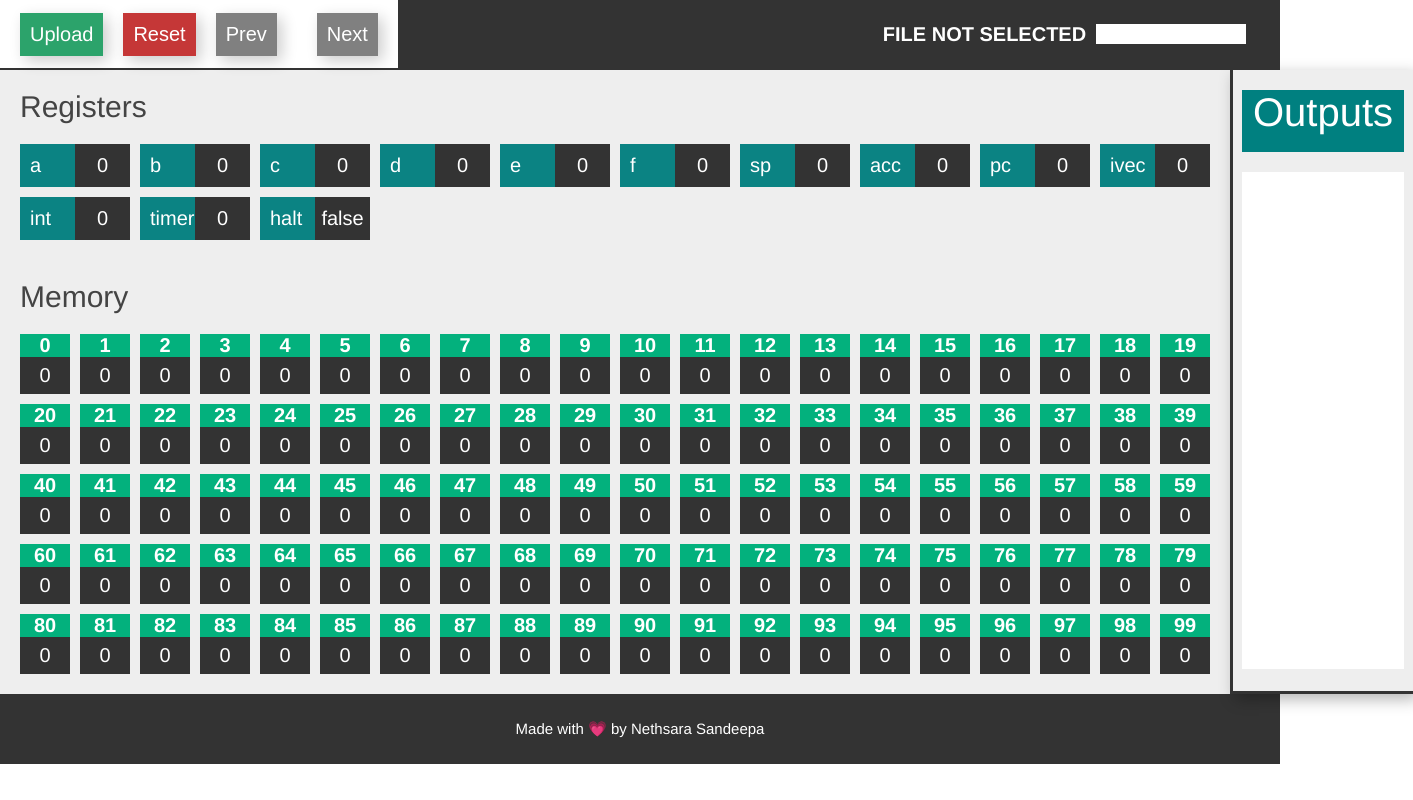
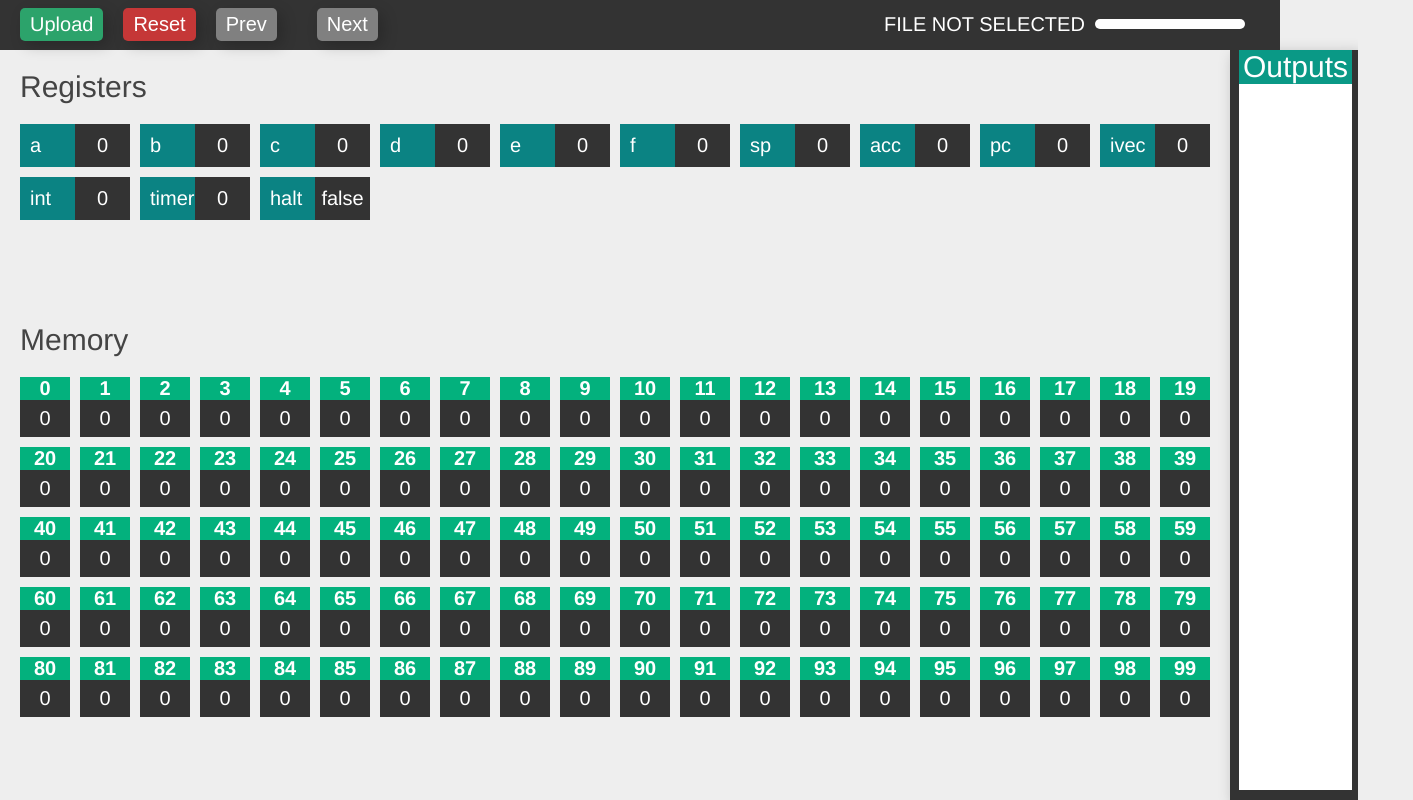
Before and after one commit to Nethrenial/simple-assembly-visualizer, a Vue app: page / in a window 1280 px wide. Shown: the whole page, 1413 px wide, since content can reach past the window. Built offline with nearby package versions, Linux system fonts and the light colour scheme.

Commit message:
improved styling

```diff
--- a/src/App.vue
+++ b/src/App.vue
@@ -298,9 +298,9 @@ const reset = () => {
         <span v-if="!isAtStart">
           {{ isFileUploaded ? "PREV :  " : "FILE NOT SELECTED" }}
         </span>
-        <strong class="instruction" v-if="!isAtStart">
+        <span class="instruction" v-if="!isAtStart">
           {{ isFileUploaded ? prevInstruction : "" }}
-        </strong>
+        </span>
       </div>
       <div class="next">
         {{
@@ -310,9 +310,9 @@ const reset = () => {
               : `NEXT :  `
             : "FILE NOT SELECTED"
         }}
-        <strong class="instruction" v-if="!isFinished">
+        <span class="instruction" v-if="!isFinished">
           {{ isFileUploaded ? (isFinished ? "" : nextInstruction) : "" }}
-        </strong>
+        </span>
       </div>
     </div>
   </div>
@@ -327,7 +327,6 @@ const reset = () => {
       <Outputs :outputs="outputs" />
     </div>
   </div>
-  <footer>Made with 💗 by Nethsara Sandeepa</footer>
 </template>
 
 <style>
@@ -349,6 +348,7 @@ body {
   font-family: Avenir, Helvetica, Arial, sans-serif;
   -webkit-font-smoothing: antialiased;
   -moz-osx-font-smoothing: grayscale;
+  background-color: #eee;
 }
 
 .input-and-reset {
@@ -356,10 +356,10 @@ body {
   top: 0;
   left: 0;
   width: 100%;
-  height: 70px;
+  height: 50px;
   z-index: 10;
   border-bottom: 2px solid #333;
-  background-color: #fff;
+  background-color: #333;
   display: flex;
   justify-content: space-between;
   align-items: center;
@@ -381,16 +381,18 @@ body {
   align-items: center;
   justify-content: space-between;
   padding-left: 2rem;
-  height: 100%;
+  height: 90%;
 }
 
 .instruction {
   background-color: #fff;
-  padding: 1rem;
+  padding: 0.5rem;
   color: #333;
   margin-left: 1rem;
   width: 150px;
   text-align: center;
+  border-radius: 5px;
+  cursor: pointer;
 }
 
 .prev {
@@ -398,19 +400,21 @@ body {
   display: flex;
   align-items: center;
   justify-content: center;
+  font-weight: 200;
 }
 .next {
   flex: 1;
   display: flex;
   align-items: center;
-
   justify-content: center;
+  font-weight: 200;
 }
 
 .container {
   background-color: #eee;
-  margin-top: 70px;
+  margin-top: 50px;
   display: grid;
+  min-height: calc(100vh - 50px);
   grid-template-areas:
     "reg reg reg reg outputs"
     "reg reg reg reg outputs"
@@ -432,11 +436,12 @@ body {
 
 .outputs-container {
   grid-area: outputs;
-  background-color: #eee;
+  background-color: #333;
   box-shadow: 5px 5px 15px rgba(0, 0, 0, 0.3);
   border: 3px solid #333;
   border-top: none;
   border-right: none;
+  border-bottom: none;
   display: flex;
   flex-direction: column;
   justify-content: start;
--- a/src/components/AssemblyFileInput.vue
+++ b/src/components/AssemblyFileInput.vue
@@ -39,18 +39,19 @@ const handleFileUpload = (e: Event) => {
 label {
   background-color: rgb(44, 163, 107);
   color: #fff;
-  padding: 10px;
+  padding: 5px 10px;
   font-size: 2rem;
   cursor: pointer;
   margin-left: 2rem;
   box-shadow: 5px 5px 15px rgba(0, 0, 0, 0.2);
   transition: all 0.3s ease-in-out;
+  border-radius: 5px;
 }
 
 label:hover {
   box-shadow: 5px 5px 12.5px rgba(0, 0, 0, 0.4);
-  background-color: rgb(67, 151, 99);
-  color: rgb(255, 255, 255);
+  color: rgb(67, 151, 99);
+  background-color: rgb(255, 255, 255);
 }
 
 label::active {
--- a/src/components/NextExecution.vue
+++ b/src/components/NextExecution.vue
@@ -15,7 +15,8 @@ const props = defineProps({
 button {
   background-color: rgb(19, 134, 241);
   color: #fff;
-  padding: 10px;
+  padding: 5px 10px;
+  border-radius: 5px;
   font-size: 2rem;
   cursor: pointer;
   margin-left: 2rem;
@@ -29,8 +30,8 @@ button {
 
 button:hover {
   box-shadow: 5px 5px 12.5px rgba(0, 0, 0, 0.4);
-  background-color: rgb(3, 71, 160);
-  color: rgb(255, 255, 255);
+  color: rgb(3, 71, 160);
+  background-color: rgb(255, 255, 255);
   border: none;
   outline: none;
 }
--- a/src/components/Output.vue
+++ b/src/components/Output.vue
@@ -20,7 +20,8 @@ const { outputValue } = toRefs(props);
 
 <style scoped>
 .output {
-  padding: 2rem;
+  padding: 1rem 2rem;
+  text-align: center;
   background-color: #333;
   color: #fff;
   font-size: 2rem;
--- a/src/components/Outputs.vue
+++ b/src/components/Outputs.vue
@@ -31,12 +31,13 @@ const { outputs } = toRefs(props);
 <style scoped>
 h2 {
   text-align: center;
-  margin: 2rem;
-  font-size: 4rem;
+  margin: 1rem;
+  margin-top: 0;
+  margin-bottom: 0;
+  font-size: 3rem;
   font-weight: 200;
   color: #fff;
-  background-color: teal;
-  height: 10%;
+  background-color: rgb(10, 153, 134);
   width: 90%;
 }
 .outputs {
@@ -46,6 +47,10 @@ h2 {
   align-items: center;
   background-color: #fff;
   min-height: 80%;
+  max-height: 100%;
   width: 90%;
+  flex: 1;
+  overflow-y: auto;
+  margin-bottom: 1rem;
 }
 </style>
--- a/src/components/PrevExecution.vue
+++ b/src/components/PrevExecution.vue
@@ -15,7 +15,8 @@ defineProps({
 button {
   background-color: rgb(19, 134, 241);
   color: #fff;
-  padding: 10px;
+  padding: 5px 10px;
+  border-radius: 5px;
   font-size: 2rem;
   cursor: pointer;
   margin-left: 2rem;
@@ -29,8 +30,8 @@ button {
 
 button:hover {
   box-shadow: 5px 5px 12.5px rgba(0, 0, 0, 0.4);
-  background-color: rgb(3, 71, 160);
-  color: rgb(255, 255, 255);
+  color: rgb(3, 71, 160);
+  background-color: rgb(255, 255, 255);
   border: none;
   outline: none;
 }
--- a/src/components/ResetVm.vue
+++ b/src/components/ResetVm.vue
@@ -8,8 +8,9 @@
 button {
   background-color: rgb(197, 55, 55);
   color: #fff;
-  padding: 10px;
+  padding: 5px 10px;
   font-size: 2rem;
+  border-radius: 5px;
   cursor: pointer;
   margin-left: 2rem;
   box-shadow: 5px 5px 15px rgba(0, 0, 0, 0.2);
@@ -20,8 +21,8 @@ button {
 
 button:hover {
   box-shadow: 5px 5px 12.5px rgba(0, 0, 0, 0.4);
-  background-color: rgb(160, 33, 33);
-  color: rgb(255, 255, 255);
+  background-color: #fff;
+  color: rgb(197, 55, 55);
   border: none;
   outline: none;
 }
```
